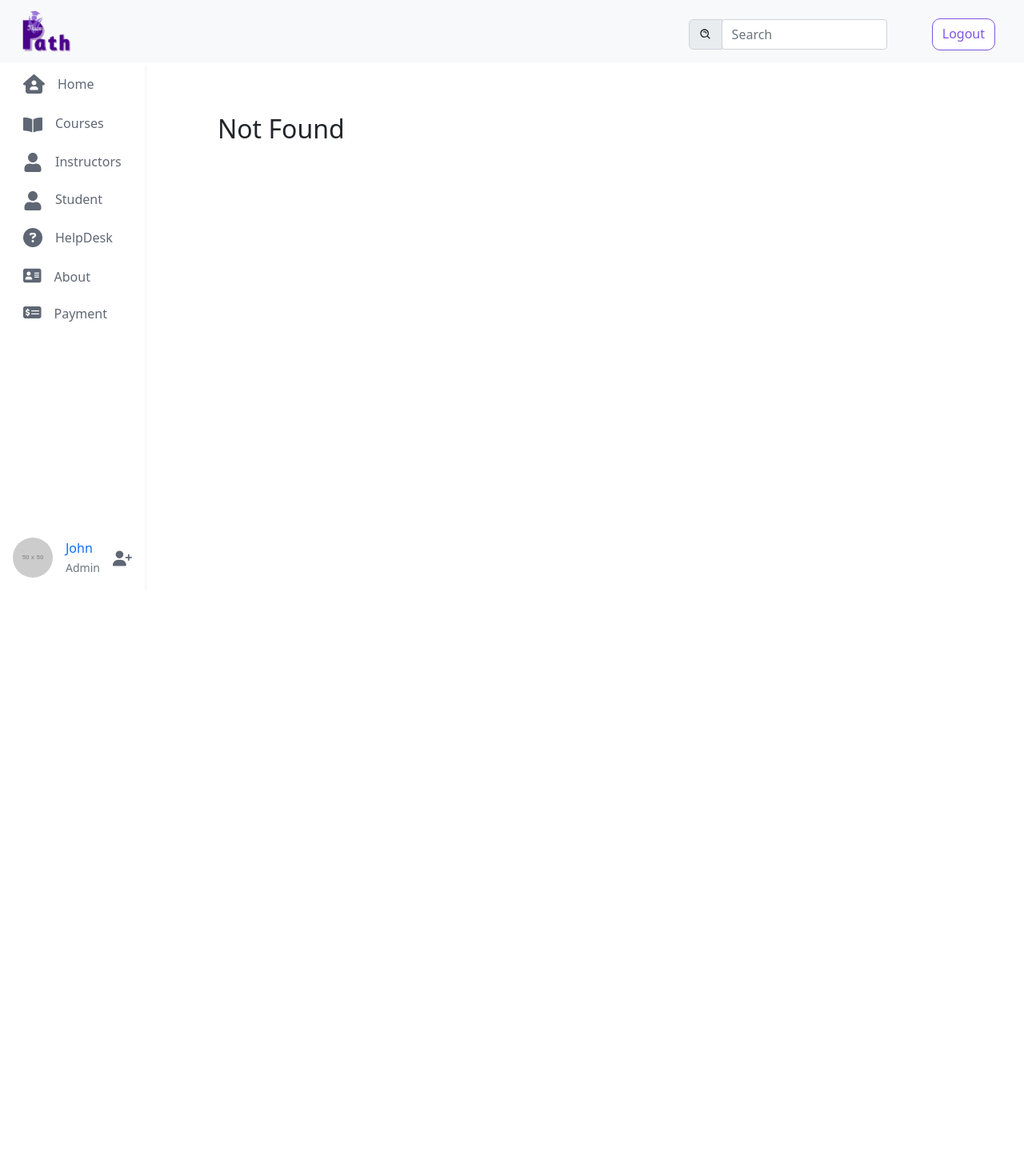
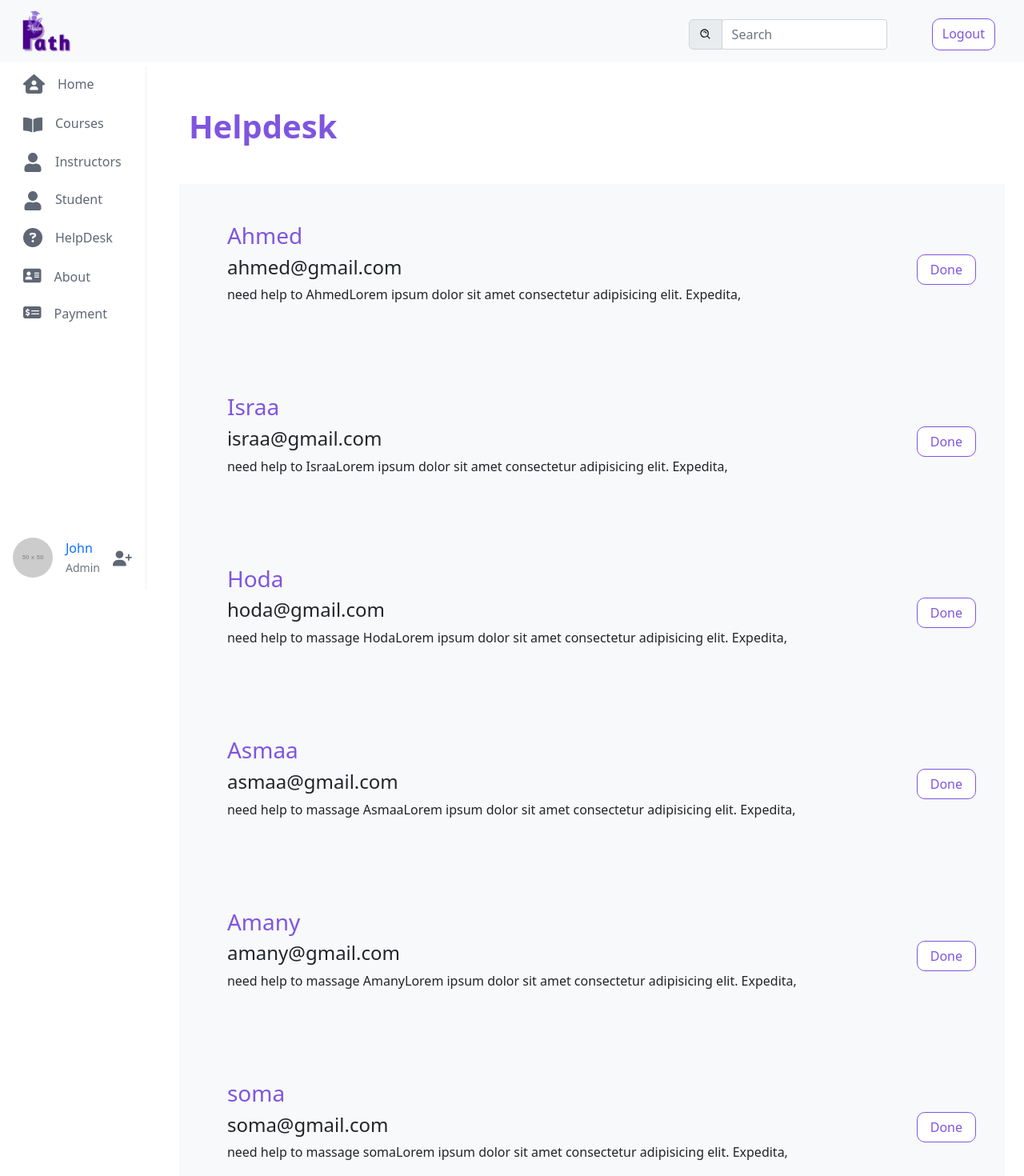
Before and after one commit to Final-Project-CS599/front-end, a React (Vite) app: page /admin/helpdesk in a window 1280 px wide. Before the commit this address had no page. Shown: the top 1470 px of the page at 80% size. Before the commit the page ends 800 px from the top, so only its background shows below. Built offline with nearby package versions, Linux system fonts and the light colour scheme.

Commit message:
Add Helpdesk

```diff
--- a/src/index.css
+++ b/src/index.css
@@ -1,3 +1,6 @@
+.text_color{
+  color: #7F55E0 !important;
+}
 .btn-purple {
   background-color: #fff !important;
   color: #5f6774 !important;
--- /dev/null
+++ b/src/pages/admin/Helpdesk/Helpdesk.jsx
@@ -0,0 +1,63 @@
+import React, { useState } from 'react';
+import Style from './Helpdesk.module.css';
+import { HelmetProvider, Helmet } from 'react-helmet-async';
+import { HomeData } from './HomeDetails.jsx';
+
+
+export default function Helpdesk() {
+    const [helpdeskDetails , sethelpdeskDetails] = useState(HomeData);
+
+    const handleDone = (id) => {
+        if(id){
+            const updataDetails = helpdeskDetails.filter((data) => data.id !== id);
+            sethelpdeskDetails(updataDetails);
+        }
+        else{
+            sethelpdeskDetails([]);
+        }
+    }
+    return <>
+        <HelmetProvider>
+            <Helmet>
+                <meta name='description' content='' />
+                <title>Helpdesk</title>
+            </Helmet>
+                <div className='row'>
+                    <div className='col-md-12'>
+                        <div className=' w-100 mx-auto p-4 bg-main-light my-3'>
+                            <div className=' mb-5'>
+                                <h2 className='text_color fs-1 fw-bold'>Helpdesk</h2>
+                            </div>
+                            {
+                                helpdeskDetails.length > 0 ? (
+                                    helpdeskDetails.map((data , index)=>{
+                                        return(
+                                            <div className='row' key={data.id || index}>
+                                                <div className='col-md-12 bg-light  d-flex justify-content-between '>
+                                                    <div className='p-5'>
+                                                        <h3 className='text_color fw-light'>{data.name}</h3>
+                                                        <h4>{data.email}</h4>
+                                                        <p> {data.title}Lorem ipsum dolor sit amet consectetur adipisicing elit. Expedita,</p>
+                                                    </div>
+                                                    <div className='d-flex align-items-center pe-4'>
+                                                        <button className='btn buttoncolor px-3 ' onClick={() => handleDone(data.id)} >Done</button>
+                                                    </div>
+                                                </div>
+                                            </div>
+                                        )
+                                    })
+                                ) : (
+                                <div className='row'>
+                                    <div className='col-md-12 bg-light '>
+                                        <div className='p-5 text-center'>
+                                            <h2 className=' fs-1'>No Massages Helpdesk</h2>
+                                        </div>
+                                    </div>
+                                </div>
+                            )}
+                        </div>
+                    </div>
+                </div>
+        </HelmetProvider>
+    </>
+};
--- /dev/null
+++ b/src/pages/admin/Helpdesk/Helpdesk.module.css
@@ -0,0 +1 @@
+.Helpdesk {}
--- /dev/null
+++ b/src/pages/admin/Helpdesk/HomeDetails.jsx
@@ -0,0 +1,45 @@
+export const HomeData =
+[
+    {
+        id: 1,
+        name: 'Ahmed',
+        email: 'ahmed@gmail.com',
+        title : "need help to Ahmed",
+
+    },
+    {
+        id: 2,
+        name: 'Israa',
+        email: 'israa@gmail.com',
+        title : "need help to Israa",
+
+    },
+    {
+        id: 3,
+        name: 'Hoda',
+        email: 'hoda@gmail.com',
+        title : "need help to massage Hoda",
+
+    },
+    {
+        id: 4,
+        name: 'Asmaa',
+        email: 'asmaa@gmail.com',
+        title : "need help to massage Asmaa",
+
+    },
+    {
+        id: 5,
+        name: 'Amany',
+        email: 'amany@gmail.com',
+        title : "need help to massage Amany",
+
+    },
+    {
+        id: 6,
+        name: 'soma',
+        email: 'soma@gmail.com',
+        title : "need help to massage soma",
+
+    }
+]
--- a/src/routes/routes.jsx
+++ b/src/routes/routes.jsx
@@ -15,6 +15,7 @@ import Courses from '../pages/admin/courses/Courses.jsx';
 import Acadmic from '../pages/admin/Acadmic/Acadmic.jsx';
 import CoursesExtra from '../pages/admin/CoursesExtra/CoursesExtra.jsx';
 import Payment from '../pages/admin/Payment/Payment.jsx';
+import Helpdesk from '../pages/admin/Helpdesk/Helpdesk.jsx';
 
 
 export const router = createBrowserRouter([
@@ -32,6 +33,7 @@ export const router = createBrowserRouter([
       { path: '/admin/registerStudent' , element: <RegisterStudents/>},
       { path: '/admin/addAdmin' , element: <AddAdmin/>},
       { path: '/admin/Payment' , element: <Payment/>},
+      { path: '/admin/helpdesk' , element: <Helpdesk/>},
 
       { path: '/login' , element: <Login/>},
       { path: '/forgetPassword' , element:<ForgetPassword/>},
```
